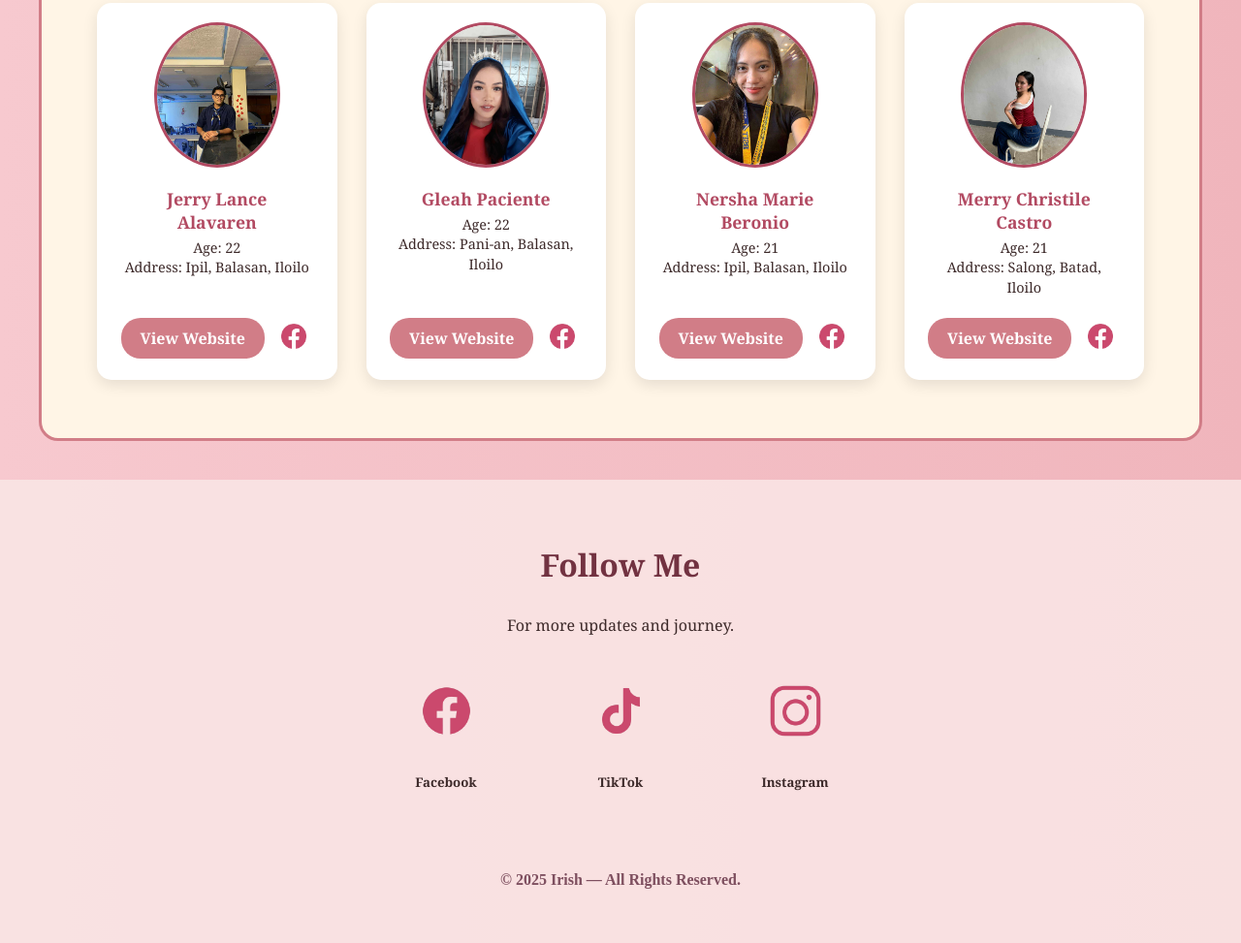
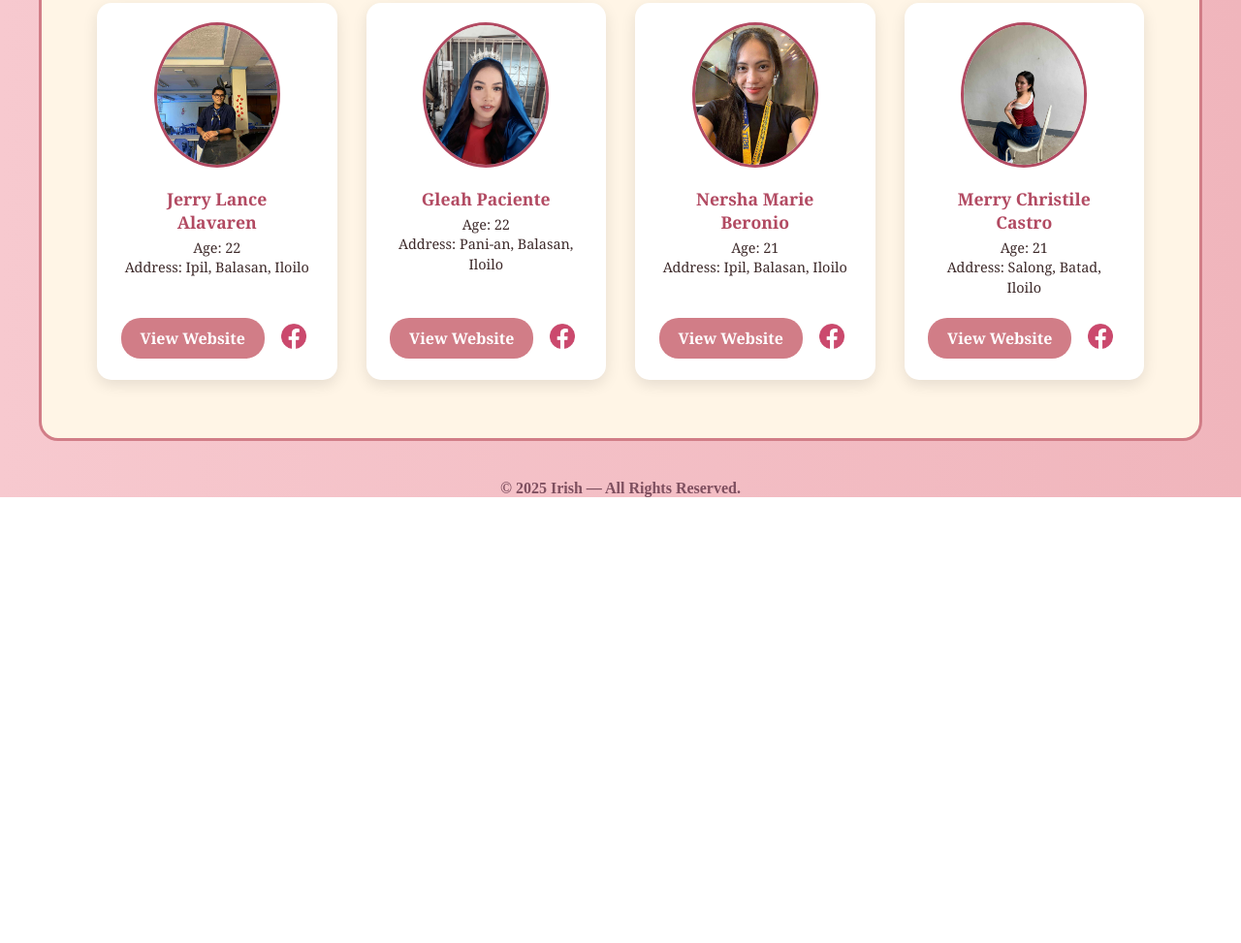
Before and after one commit to in2tlps/knowirish, a plain HTML site: page index.html in a window 1280 px wide. Shown: the part 2191-3164 px from the top of the page at 97% size. After the commit the page ends 2704 px from the top, so only its background shows below. Drawn offline with Linux system fonts and the light colour scheme.

Commit message:
Update index.html

```diff
--- a/index.html
+++ b/index.html
@@ -1,10 +1,12 @@
-<!DOCTYPE html><!DOCTYPE html>
+<!DOCTYPE html><!DOCTYPE html><!DOCTYPE html>
 <html lang="en">
 <head>
     <meta charset="UTF-8" />
-    <meta name="description" content="My Canvas of Life | Get to know me more!">
-    <meta name="keywords" content="Irish Mae Mapa | BSIT 4-A">
-    <title>Irish Mae Mapa | My Website</title>
+    <meta name="keywords" content="IrishMaeMapa, coding, HTML, CSS">
+    <meta name="description" content="Irish Mae Mapa's portfolio — explore HTML, CSS projects, favorite places, music, and hobbies.">
+    <meta name="robots" content="index, follow">
+    <link rel="sitemap" type="application/xml" title="Sitemap" href="/sitemap.xml">
+    <title>MAPA PORTFOLIO</title>
     <style>
         /* Variables for Pink and Dark Colors */
         :root {
@@ -384,51 +386,6 @@
             transform: scale(1.1);
         }
 
-        /* ===== SOCIAL MEDIA CONTACTS (FOOTER) ===== */
-        .contacts {
-            display: flex;
-            flex-direction: column;
-            align-items: center;
-            gap: 20px;
-            padding: 40px 20px;
-            background-color: rgba(250, 229, 229, 0.9);
-            text-align: center;
-        }
-
-        .contacts h2 {
-            font-size: 2rem;
-            color: #723241;
-            margin-bottom: 10px;
-        }
-
-        .contacts > p:first-of-type {
-            margin-bottom: 20px;
-            margin-top: 0;
-        }
-
-        .contacts-cards {
-            display: flex;
-            justify-content: center;
-            gap: 30px;
-            flex-wrap: wrap;
-            max-width: 600px;
-            margin-bottom: 20px;
-        }
-
-        .contacts1, .contacts2, .contacts3 {
-            max-width: 150px;
-            transition: transform 0.3s ease;
-            flex-basis: auto;
-        }
-
-        .contacts1 img, .contacts2 img, .contacts3 img {
-            width: 50%;
-            border-radius: 15px;
-        }
-
-        .contacts1:hover, .contacts2:hover, .contacts3:hover {
-            transform: translateY(-5px);
-        }
 
         .copyright-text {
             font-family: "Cormorant Garamond", serif;
@@ -716,31 +673,6 @@
             </div>
         </div>
     </section>
-
-    <section class="contacts">
-        <h2>Follow Me</h2>
-        <p>For more updates and journey.</p>
-        <div class="contacts-cards">
-            <div class="contacts1">
-                <a href="https://www.facebook.com/share/1GoPWbeen2/?mibextid=wwXIfr" target="_blank">
-                    <img src="fb.png" alt="Facebook">
-                </a>
-                <h5>Facebook</h5>
-            </div>
-            <div class="contacts2">
-                <a href="https://www.tiktok.com/@irizziiii?_r=1&_t=ZS-91IkadX8rLd" target="_blank">
-                    <img src="tt.png" alt="TikTok">
-                </a>
-                <h5>TikTok</h5>
-            </div>
-            <div class="contacts3">
-                <a href="https://www.instagram.com/in2tlps_?igsh=MXBmZmhhb2MyOTdmMg%3D%3D&utm_source=qr" target="_blank">
-                    <img src="ig.png" alt="Instagram">
-                </a>
-                <h5>Instagram</h5>
-            </div>
-        </div>
         <p class="copyright-text">© 2025 Irish — All Rights Reserved.</p>
-    </section>
 </body>
 </html>
```
